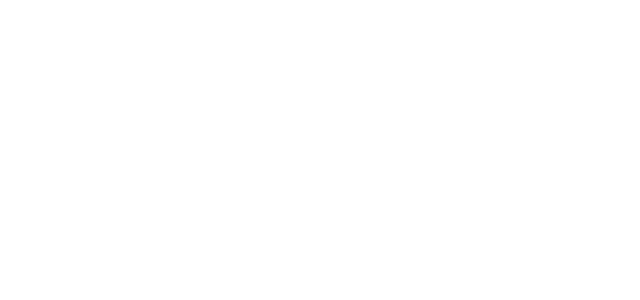
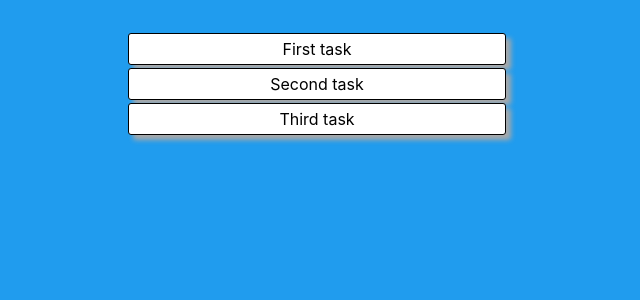
Before and after one commit to Rana-Ankit14/TODO, a React (Create React App) app: page / in a window 1280 px wide. Shown: the top 300 px of the page, without its empty margins (323-963 px from the left). Built offline with nearby package versions, Linux system fonts and the light colour scheme.

Commit message:
Initial design and skeleton

```diff
--- a/src/App.css
+++ b/src/App.css
@@ -1,38 +1,19 @@
-.App {
+.App{
+  background: #209cee;
+  padding: 30px;
+  height: 100vh;
+}
+
+body{
   text-align: center;
 }
 
-.App-logo {
-  height: 40vmin;
-  pointer-events: none;
+div.list{
+  margin: 3px auto 0px auto;
+  padding: 5px;
+  border: 1px solid black;
+  width: 30%;
+  background: #ffffff;
+  box-shadow: 5px 5px 5px darkgrey;
+  border-radius: 3px;
 }
-
-@media (prefers-reduced-motion: no-preference) {
-  .App-logo {
-    animation: App-logo-spin infinite 20s linear;
-  }
-}
-
-.App-header {
-  background-color: #282c34;
-  min-height: 100vh;
-  display: flex;
-  flex-direction: column;
-  align-items: center;
-  justify-content: center;
-  font-size: calc(10px + 2vmin);
-  color: white;
-}
-
-.App-link {
-  color: #61dafb;
-}
-
-@keyframes App-logo-spin {
-  from {
-    transform: rotate(0deg);
-  }
-  to {
-    transform: rotate(360deg);
-  }
-}
--- a/src/App.js
+++ b/src/App.js
@@ -1,10 +1,11 @@
 import React from 'react';
 import './App.css';
+import {Home} from "./Home";
 
 function App() {
   return (
     <div className="App">
-
+      <Home/>
     </div>
   );
 }
--- a/src/Home.js
+++ b/src/Home.js
@@ -0,0 +1,26 @@
+import React,{useState} from "react";
+import {Todo} from "./Todo"
+export const Home = ()=>{
+    const [todos,setTodos] = useState([
+        {
+            text: 'First task',
+            status: false
+        },
+        {
+            text: 'Second task',
+            status: false
+        },
+        {
+            text: 'Third task',
+            status: false
+        },
+    ])
+    return(
+        <div>
+
+            {todos.map((todo)=>{
+                return (<Todo todo={todo}/>)
+            })}
+        </div>
+    );
+}
--- /dev/null
+++ b/src/Todo.js
@@ -0,0 +1,9 @@
+import React from "react";
+
+export const Todo = (props) =>{
+    return(
+        <div className="list">
+            {props.todo.text}
+        </div>
+    )
+}
```
Also changed, not shown: 1 other file (tests, documents, lock files or other folders).
